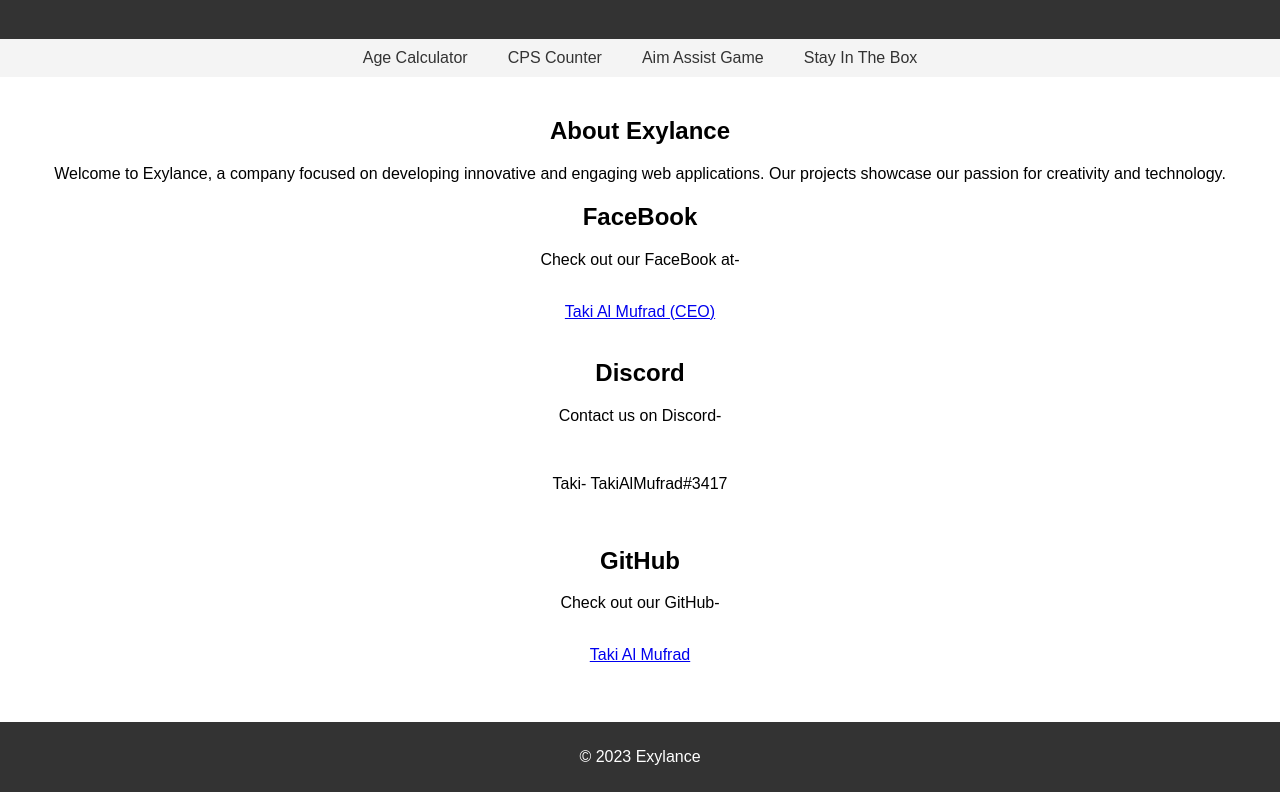
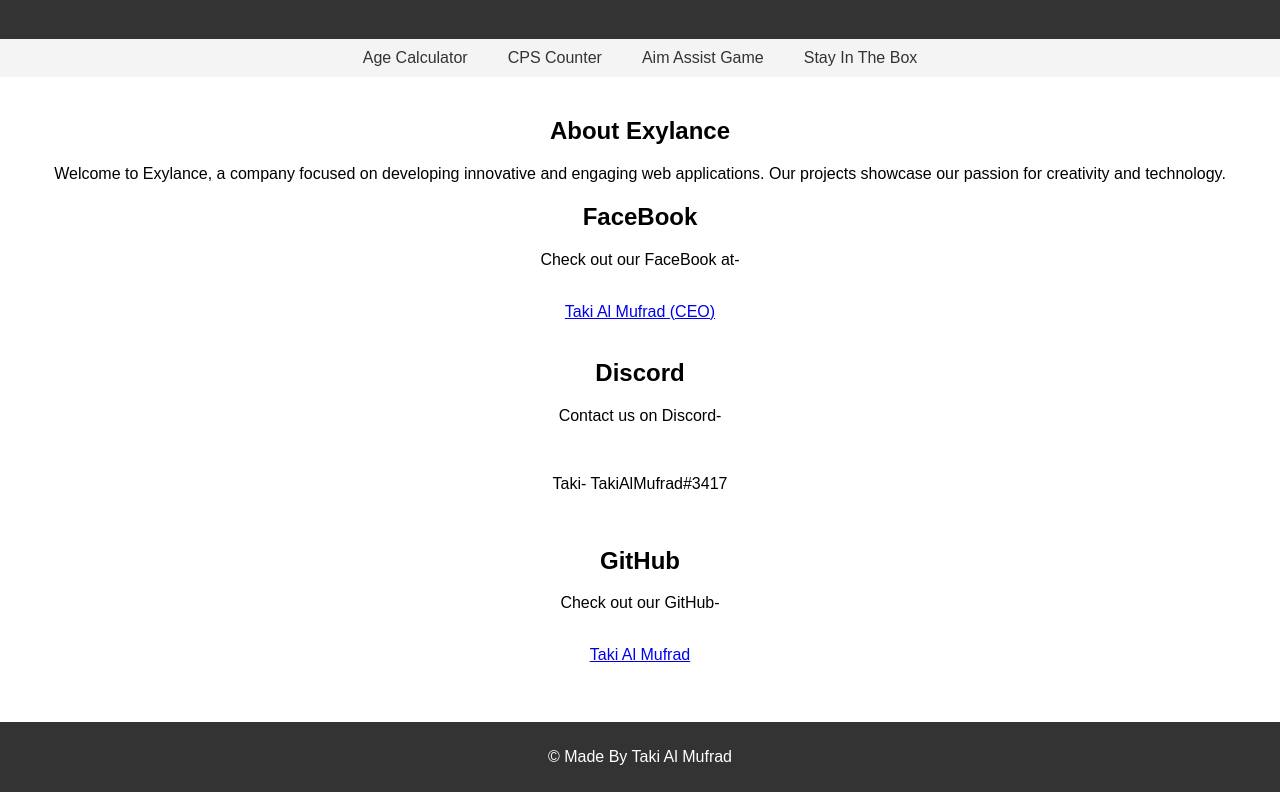
Before and after one commit to TakiAlMufrad/Exylance, a plain HTML site: page index.html in a window 1280 px wide. Shown: the part 81-873 px from the top of the page. Drawn offline with Linux system fonts and the light colour scheme.

Commit message:
Update index.html

```diff
--- a/index.html
+++ b/index.html
@@ -58,7 +58,7 @@
   </main>
 
   <footer>
-    <p>&copy; 2023 Exylance</p>
+    <p>&copy; Made By Taki Al Mufrad</p>
   </footer>
 
 
```
